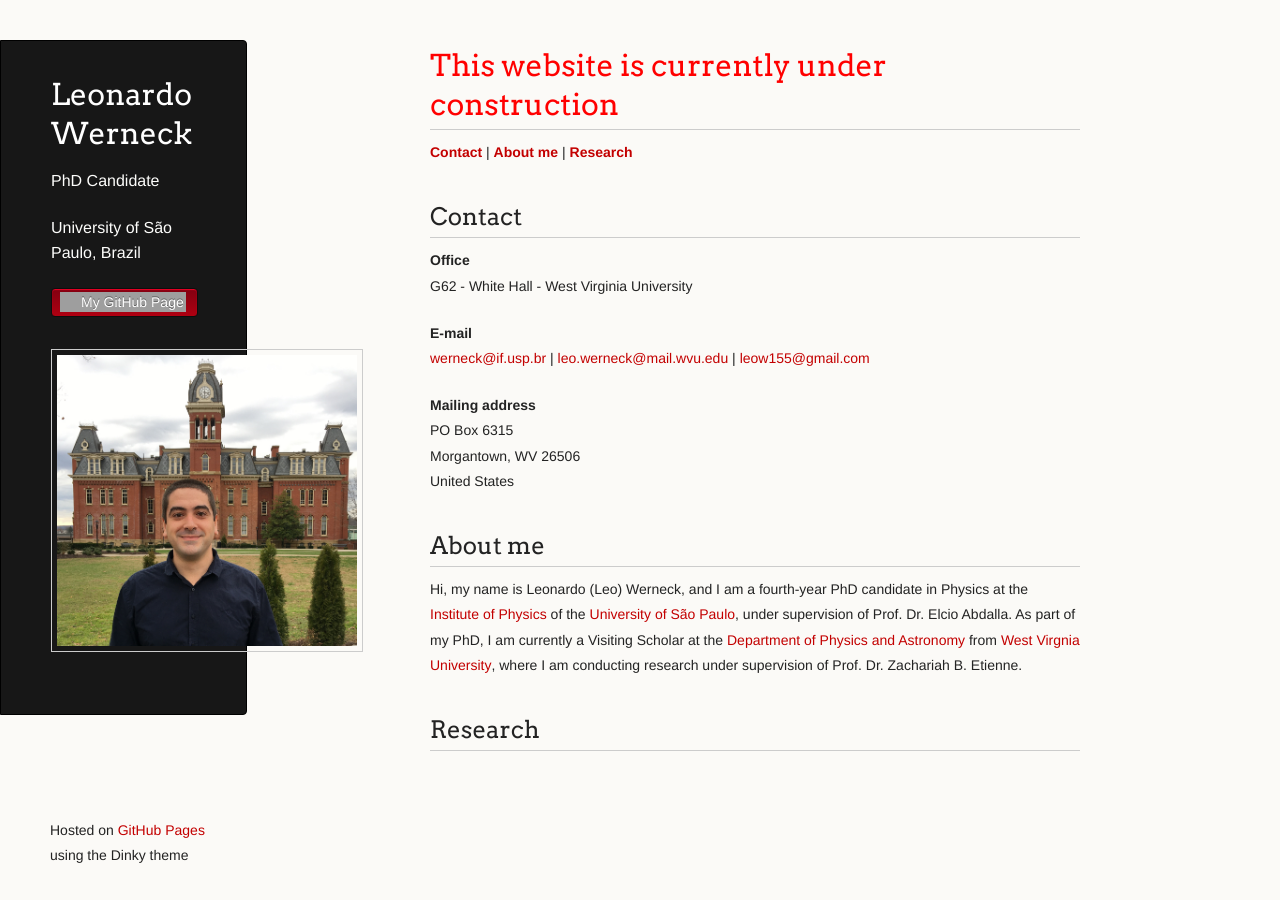
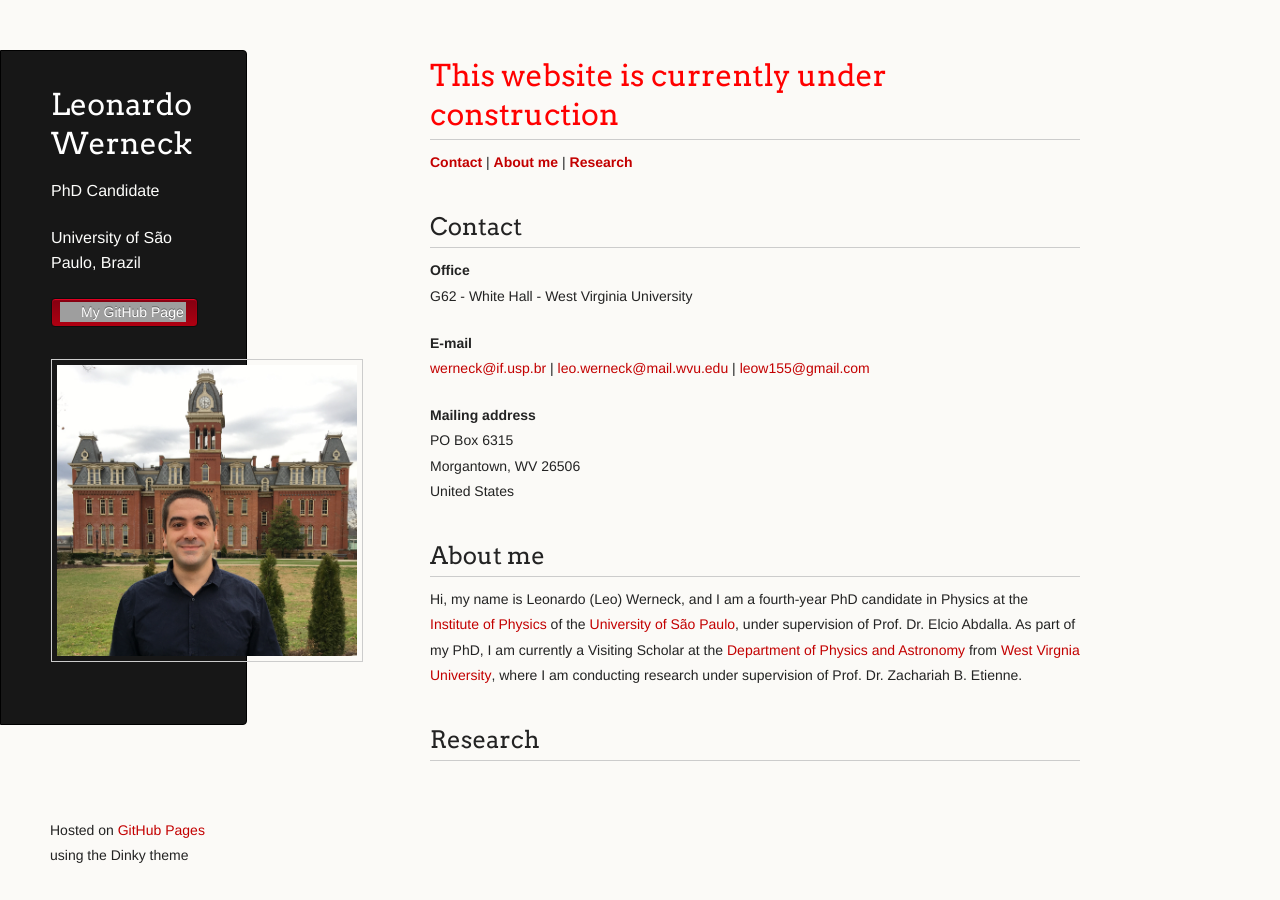
Before and after one commit to leowerneck/leowerneck.github.io, a Jekyll site: the page built from index.md, in a window 1280 px wide. Built offline with Jekyll 4.4.1, drawn with Linux system fonts in a browser that asks for light colours; a script that is not in the unit is left out; grey boxes are pictures that could not be loaded.

Commit message:
default.html: attempt to improve image position

```diff
--- a/_sass/jekyll-theme-dinky.scss
+++ b/_sass/jekyll-theme-dinky.scss
@@ -27,7 +27,7 @@
 /* Base text styles */
 
 body {
-  padding:10px 50px 0 0;
+  padding:20px 100px 0 0;
   font-family:"Helvetica Neue", Helvetica, Arial, sans-serif;
 	font-size: 14px;
 	color: #232323;
```
